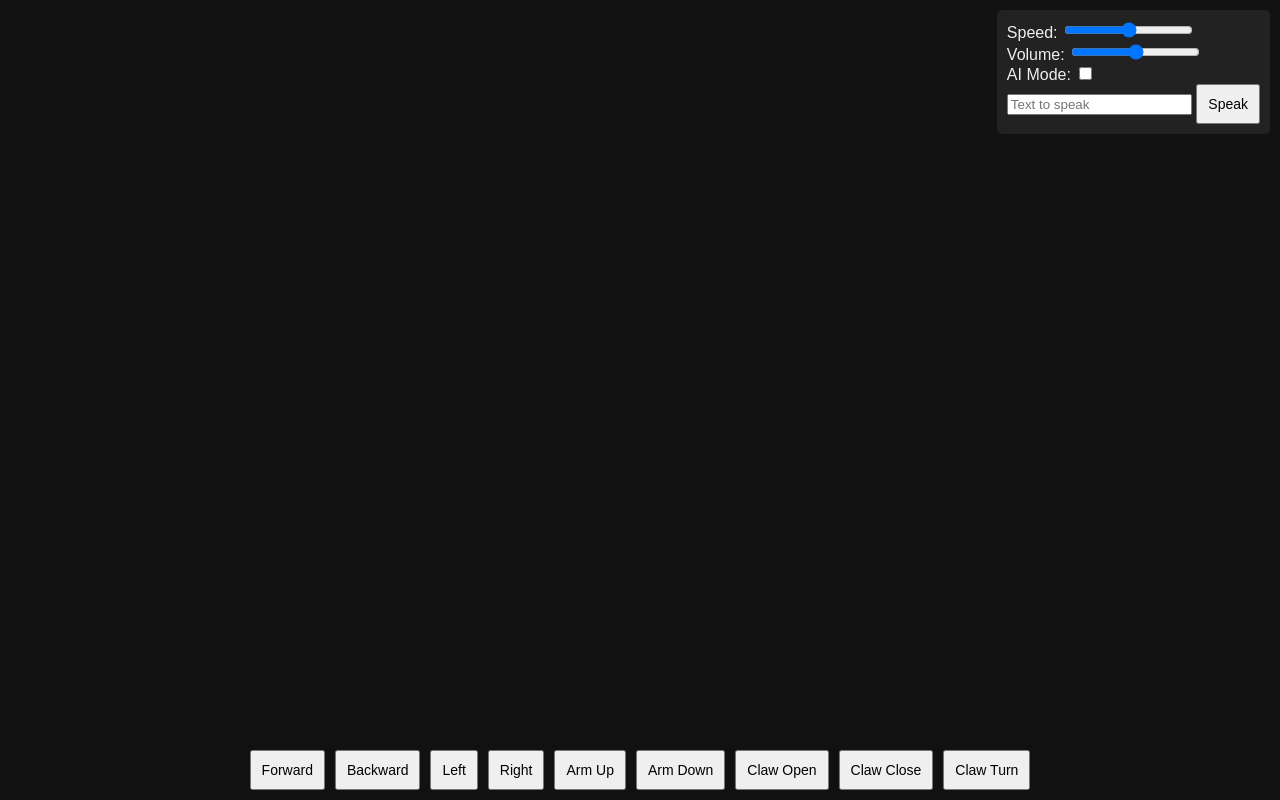
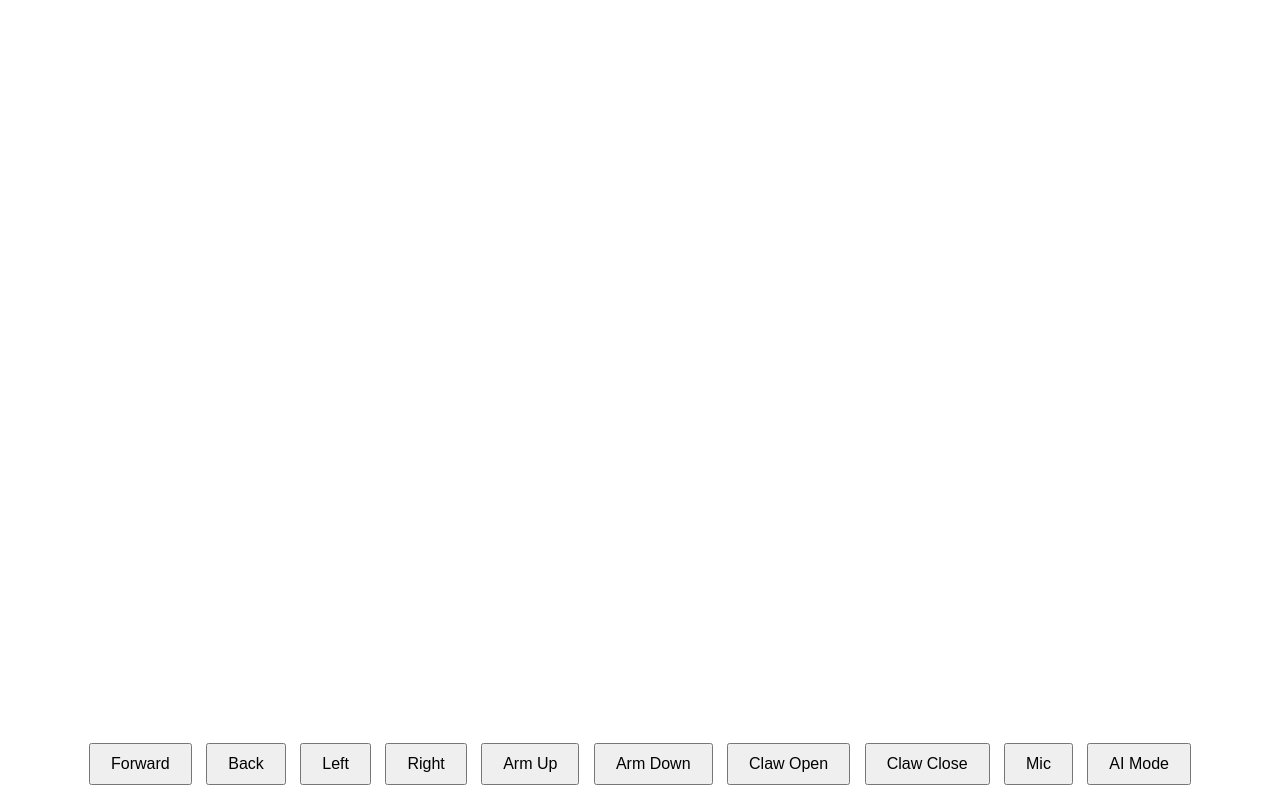
Before and after one commit to hububbub/mebo-2.0-remo-experimental, an Electron app: page index.html in a window 1280 px wide. Drawn offline with Linux system fonts and the light colour scheme; no server answers.

Commit message:
Update index.html

```diff
--- a/index.html
+++ b/index.html
@@ -1,46 +1,26 @@
 <!DOCTYPE html>
-<html lang="en">
+<html>
 <head>
-<meta charset="UTF-8">
-<title>Mebo Control App</title>
-<style>
-  body { margin:0; font-family: sans-serif; background: #111; color: #eee; }
-  #controls { position:absolute; bottom:10px; left:10px; right:10px; display:flex; gap:10px; justify-content:center; }
-  button { padding:10px; font-size:14px; }
-  #videoWrapper { position:absolute; top:0; left:0; right:0; bottom:0; overflow:hidden; }
-  #liveVideo { width:100%; height:100%; object-fit:cover; }
-  #settings { position:absolute; top:10px; right:10px; background:#222; padding:10px; border-radius:5px; }
-</style>
+  <title>Mebo Control</title>
+  <style>
+    body { margin:0; font-family:sans-serif; }
+    #controls { position:absolute; bottom:10px; width:100%; text-align:center; }
+    button { margin:5px; padding:10px 20px; font-size:16px; }
+  </style>
 </head>
 <body>
-<div id="videoWrapper">
-  <video id="liveVideo" autoplay muted></video>
-  <audio id="liveAudio" autoplay></audio>
-</div>
-
-<div id="controls">
-  <button id="forward">Forward</button>
-  <button id="backward">Backward</button>
-  <button id="left">Left</button>
-  <button id="right">Right</button>
-  <button id="up">Arm Up</button>
-  <button id="down">Arm Down</button>
-  <button id="open">Claw Open</button>
-  <button id="close">Claw Close</button>
-  <button id="turn">Claw Turn</button>
-</div>
-
-<div id="settings">
-  <label>Speed: <input type="range" id="speedSlider" min="0" max="100"></label>
-  <br>
-  <label>Volume: <input type="range" id="volumeSlider" min="0" max="100" value="50"></label>
-  <br>
-  <label>AI Mode: <input type="checkbox" id="aiToggle"></label>
-  <br>
-  <input type="text" id="ttsInput" placeholder="Text to speak">
-  <button id="speakBtn">Speak</button>
-</div>
-
-<script src="renderer.js"></script>
+  <video id="liveFeed" autoplay playsinline style="width:100%; height:100%;"></video>
+  <div id="controls">
+    <button id="btnForward">Forward</button>
+    <button id="btnBack">Back</button>
+    <button id="btnLeft">Left</button>
+    <button id="btnRight">Right</button>
+    <button id="armUp">Arm Up</button>
+    <button id="armDown">Arm Down</button>
+    <button id="clawOpen">Claw Open</button>
+    <button id="clawClose">Claw Close</button>
+    <button id="btnMic">Mic</button>
+    <button id="toggleAI">AI Mode</button>
+  </div>
 </body>
 </html>
```
